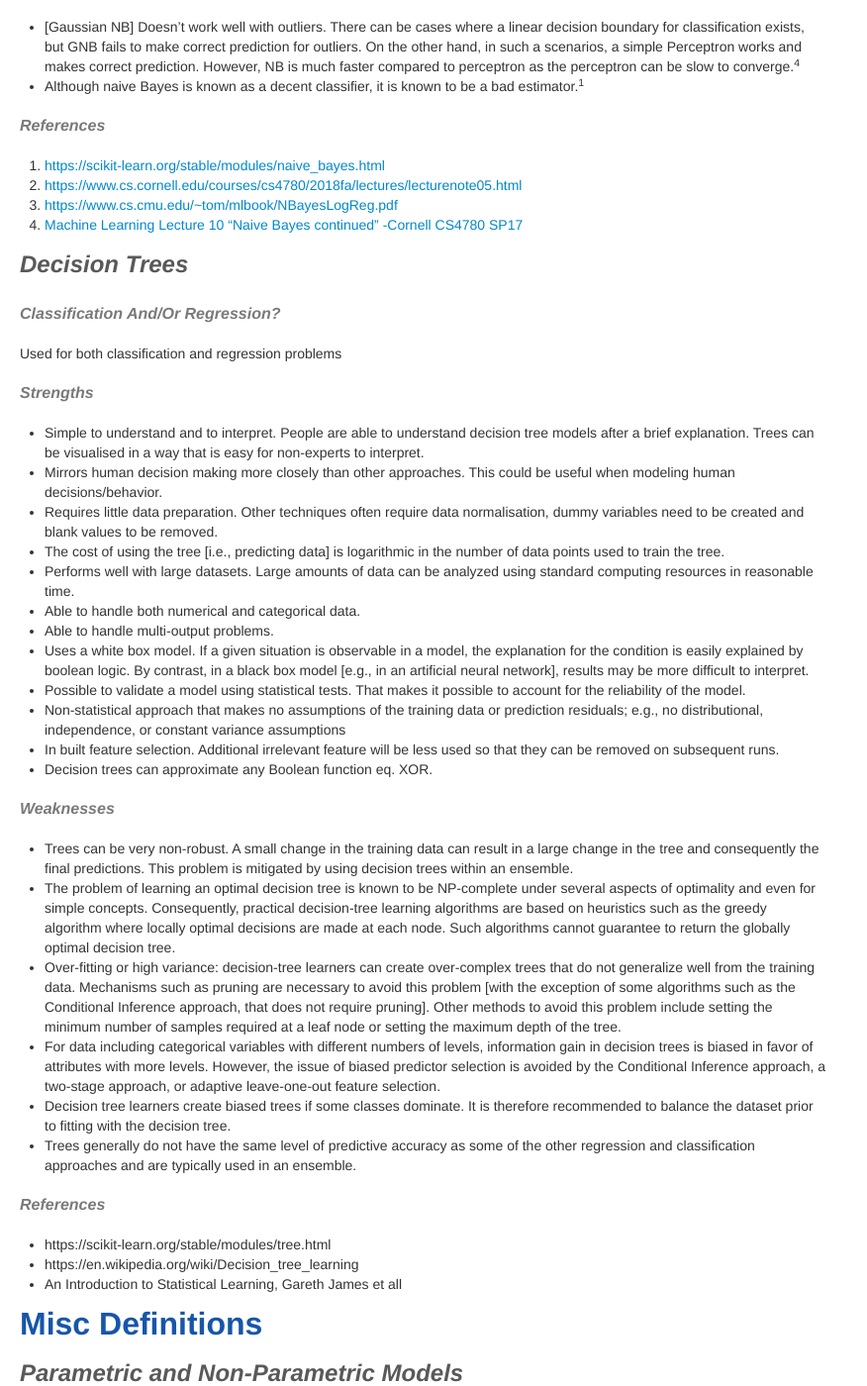
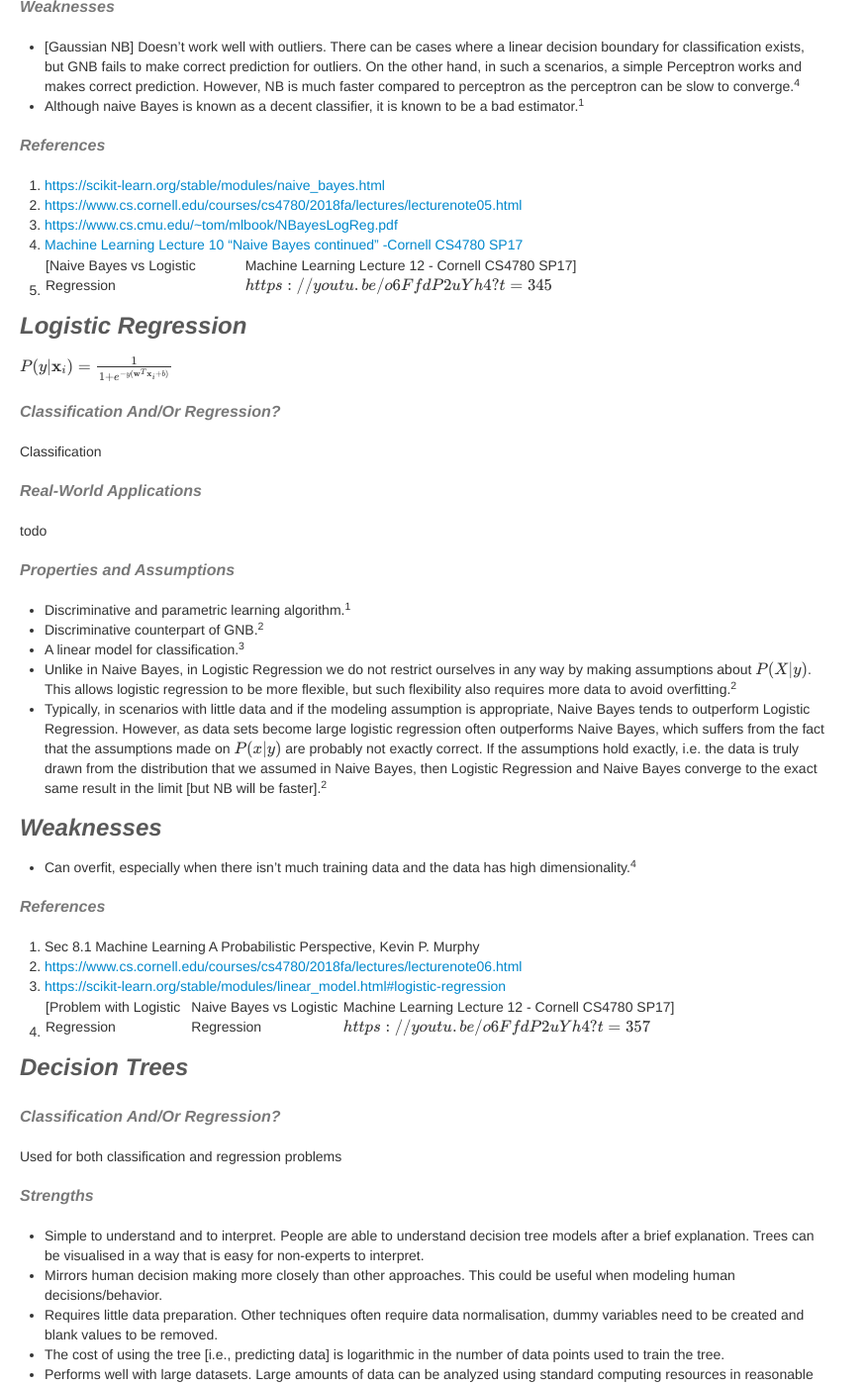
Before and after one commit to anuragkapur/anuragkapur.github.io, a Jekyll site: the page built from blog/engineering/_posts/2020-04-25-machine-learning-reference-guide.md, in a window 1280 px wide and 1400 px high, scrolled down 4759 px. Shown: the whole window at 99% size, without its empty margins (0-876 px from the left). Built offline with Jekyll 4.4.1, drawn with Linux system fonts in a browser that asks for light colours; formulas are drawn with MathJax 3; comment, search, counter and statistics services are not loaded; some of the changed text lies outside the part shown.

Commit message:
Add notes on logistic regression + few other minor updates

```diff
--- a/blog/engineering/_posts/2020-04-25-machine-learning-reference-guide.md
+++ b/blog/engineering/_posts/2020-04-25-machine-learning-reference-guide.md
@@ -194,15 +194,15 @@ Classification
 3. [https://scikit-learn.org/stable/modules/linear_model.html#perceptron](https://scikit-learn.org/stable/modules/linear_model.html#perceptron)
 
 ## Naive Bayes
-* For most common cases [Multinomial, Gaussian] NB is a linear classifier.
+* For most common cases [Multinomial, Gaussian] NB is a linear classifier.<sup>2</sup>
 * NB estimates a distribution given the data and then finds a hyperplane separating the data. This is subtly different
 to Perceptron which finds a hyperplane separating the data directly.
-* Different flavours of NB exist and are used depending the properties of the features, x.
+* Different flavours of NB exist and are used depending the properties of the features, x.<sup>2</sup>
   * Categorical NB: When features take a categorical value. Ex: Patient Gender feature used to predict probability of a
 certain disease.
   * Multinomial NB: When features values represent counts and not categorical values: Ex: Number of occurrences of a
 word in an email that needs to be classified as spam or ham.
-  * Gaussian NB: When features take on real values and follow a gaussian distribution.
+  * Gaussian NB: When features take on continuous, real values and follow a gaussian distribution.
 
 ### Classification And/Or Regression?
 Classification
@@ -219,8 +219,9 @@ for Gaussian Naive Bayes classifiers if the variance of each feature is assumed
 
 ### Strengths
 * They require a small amount of training data to estimate the necessary parameters.<sup>1</sup>
-* Naive Bayes learners and classifiers can be extremely fast compared to more sophisticated methods.<sup>1</sup>
-The decoupling of the class conditional feature distributions means that each distribution can be independently
+* Naive Bayes learners and classifiers can be extremely fast [there is no model to "train"]<sup>5</sup> compared to more
+sophisticated methods.<sup>1</sup>
+* The decoupling of the class conditional feature distributions means that each distribution can be independently
 estimated as a one dimensional distribution. This in turn helps to alleviate problems stemming from the curse of
 dimensionality.<sup>1</sup>
 
@@ -236,6 +237,40 @@ be slow to converge.<sup>4</sup>
 2. [https://www.cs.cornell.edu/courses/cs4780/2018fa/lectures/lecturenote05.html](https://www.cs.cornell.edu/courses/cs4780/2018fa/lectures/lecturenote05.html)
 3. [https://www.cs.cmu.edu/~tom/mlbook/NBayesLogReg.pdf](https://www.cs.cmu.edu/~tom/mlbook/NBayesLogReg.pdf)
 4. [Machine Learning Lecture 10 "Naive Bayes continued" -Cornell CS4780 SP17](https://youtu.be/rqB0XWoMreU?t=2722)
+5. [Naive Bayes vs Logistic Regression | Machine Learning Lecture 12 - Cornell CS4780 SP17](https://youtu.be/o6FfdP2uYh4?t=345)
+
+## Logistic Regression
+$$
+    P(y|\mathbf{x}_i)=\frac{1}{1+e^{-y(\mathbf{w}^T \mathbf{x}_i+b)}}
+$$
+
+### Classification And/Or Regression?
+Classification
+
+### Real-World Applications
+todo
+
+### Properties and Assumptions
+* Discriminative and parametric learning algorithm.<sup>1</sup>
+* Discriminative counterpart of GNB.<sup>2</sup>
+* A linear model for classification.<sup>3</sup>
+* Unlike in Naive Bayes, in Logistic Regression we do not restrict ourselves in any way by making assumptions about
+$$P(X|y)$$. This allows logistic regression to be more flexible, but such flexibility also requires more data to avoid
+overfitting.<sup>2</sup>
+* Typically, in scenarios with little data and if the modeling assumption is appropriate, Naive Bayes tends to
+outperform Logistic Regression. However, as data sets become large logistic regression often outperforms Naive Bayes,
+which suffers from the fact that the assumptions made on $$P(x|y)$$ are probably not exactly correct. If the assumptions
+hold exactly, i.e. the data is truly drawn from the distribution that we assumed in Naive Bayes, then Logistic
+Regression and Naive Bayes converge to the exact same result in the limit [but NB will be faster].<sup>2</sup>
+
+## Weaknesses
+* Can overfit, especially when there isn't much training data and the data has high dimensionality.<sup>4</sup>
+
+### References
+1. Sec 8.1 Machine Learning A Probabilistic Perspective, Kevin P. Murphy
+2. [https://www.cs.cornell.edu/courses/cs4780/2018fa/lectures/lecturenote06.html](https://www.cs.cornell.edu/courses/cs4780/2018fa/lectures/lecturenote06.html)
+3. [https://scikit-learn.org/stable/modules/linear_model.html#logistic-regression](https://scikit-learn.org/stable/modules/linear_model.html#logistic-regression)
+4. [Problem with Logistic Regression | Naive Bayes vs Logistic Regression | Machine Learning Lecture 12 - Cornell CS4780 SP17](https://youtu.be/o6FfdP2uYh4?t=357)
 
 ## Decision Trees
 
@@ -291,6 +326,12 @@ approaches and are typically used in an ensemble.
 
 # Misc Definitions
 
+## Linear Models
+Linear classifiers decides class membership by comparing a linear combination of the features to a threshold.<sup>1</sup>
+
+### References
+1. [https://nlp.stanford.edu/IR-book/html/htmledition/linear-versus-nonlinear-classifiers-1.html](https://nlp.stanford.edu/IR-book/html/htmledition/linear-versus-nonlinear-classifiers-1.html)
+
 ## Parametric and Non-Parametric Models
 Models that have a fixed number of parameters are called Parametric models, while models in which number of parameters
 grow with the amount of training data are called Non-Parametric models. Parametric models have the advantage of often
@@ -299,8 +340,8 @@ Non-parametric models are more flexible, but often computationally intractable f
 
 Example: K-NN is non-parametric classifier. Linear and Logistic regression are examples of parametric models.
 
-Ref:
-  * Sec 1.4.1 Machine Learning A Probabilistic Perspective, Kevin P. Murphy
+### References
+1. Sec 1.4.1 Machine Learning A Probabilistic Perspective, Kevin P. Murphy
 
 ## Generative and Discriminative Learning
 Generative classifiers learn a model of joint probability $$ p(x, y) $$, of the inputs x and the label y, and make their
```
